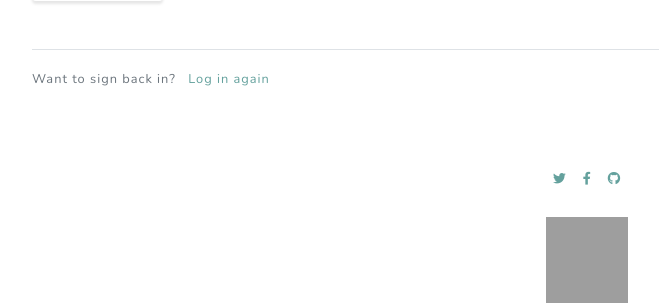
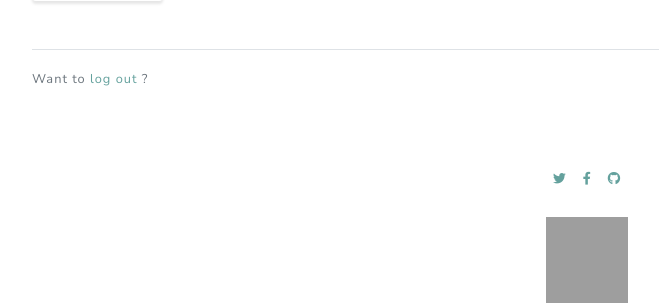
Before and after one commit to grant-king/movie-madness, a Django app: template mysite/users/templates/users/profile.html in a window 1280 px wide. Shown: the part 592-899 px from the top of the page, without its empty margins (53-712 px from the left). Run offline with Django 3.2, Linux system fonts and the light colour scheme; the template is opened without the code that fills it: values that come from a table or form of the project are taken from there, others are empty; parts of the project's set-up code (start-up, migrations or seed data) failed here and were passed over; some libraries are stand-ins or nearby versions; grey boxes are pictures that could not be loaded.

Commit message:
fix: Make footer text relevant
Small text at end of content are now asks logged in user if they would like to log out.

Prior to the fix this erroneously asked if the user would like to sign back in.

```diff
--- a/mysite/users/templates/users/profile.html
+++ b/mysite/users/templates/users/profile.html
@@ -81,8 +81,9 @@
 <div class="container mt-5">
     <div class="content-section">
         <div class="border-top pt-3">
-            <small class="text-muted">Want to sign back in?
-                <a href="#" class="ml-2" href="{% url 'login' %}">Log in again</a>
+            <small class="text-muted">Want to
+                <a href="{% url 'logout' %}">log out</a>
+                ?
             </small>
         </div>
     </div>
```
